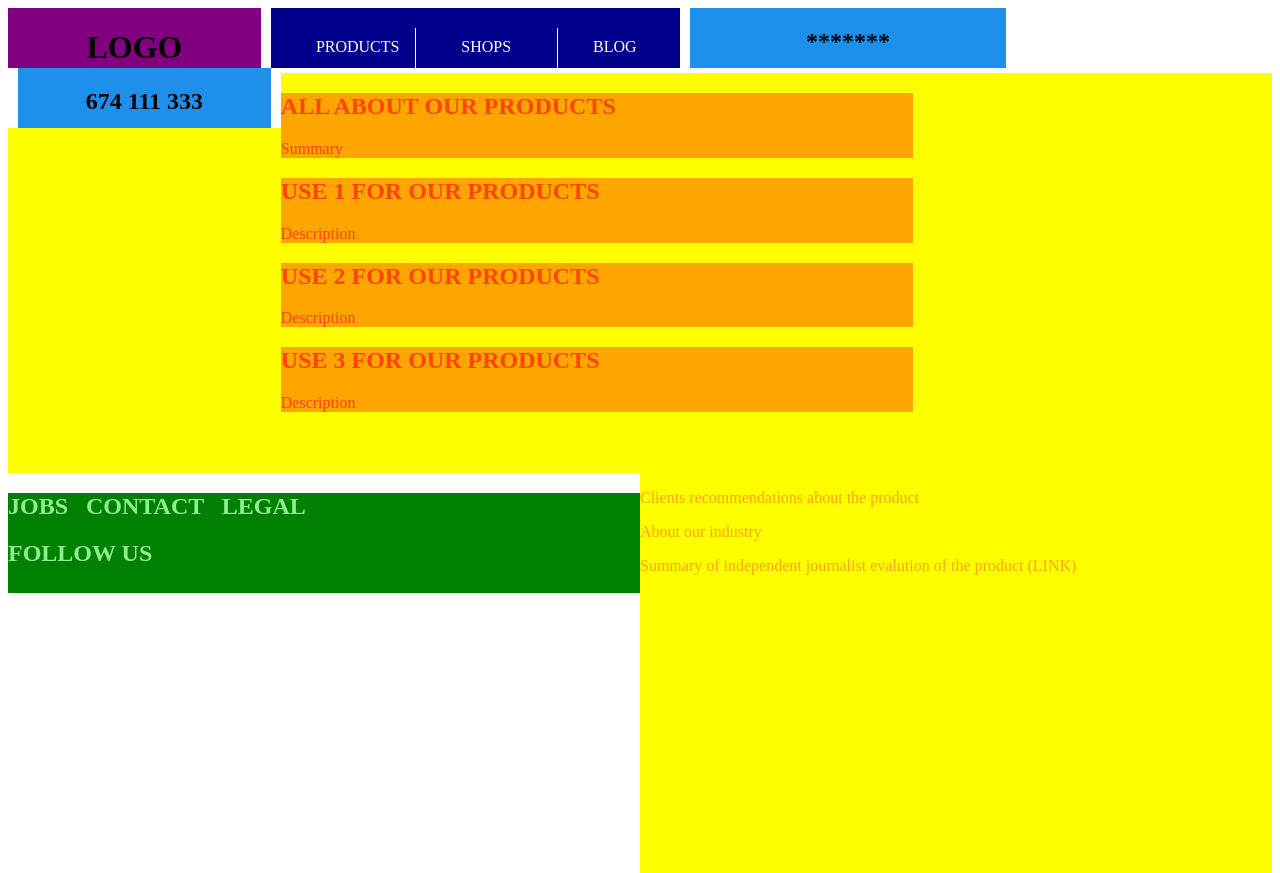
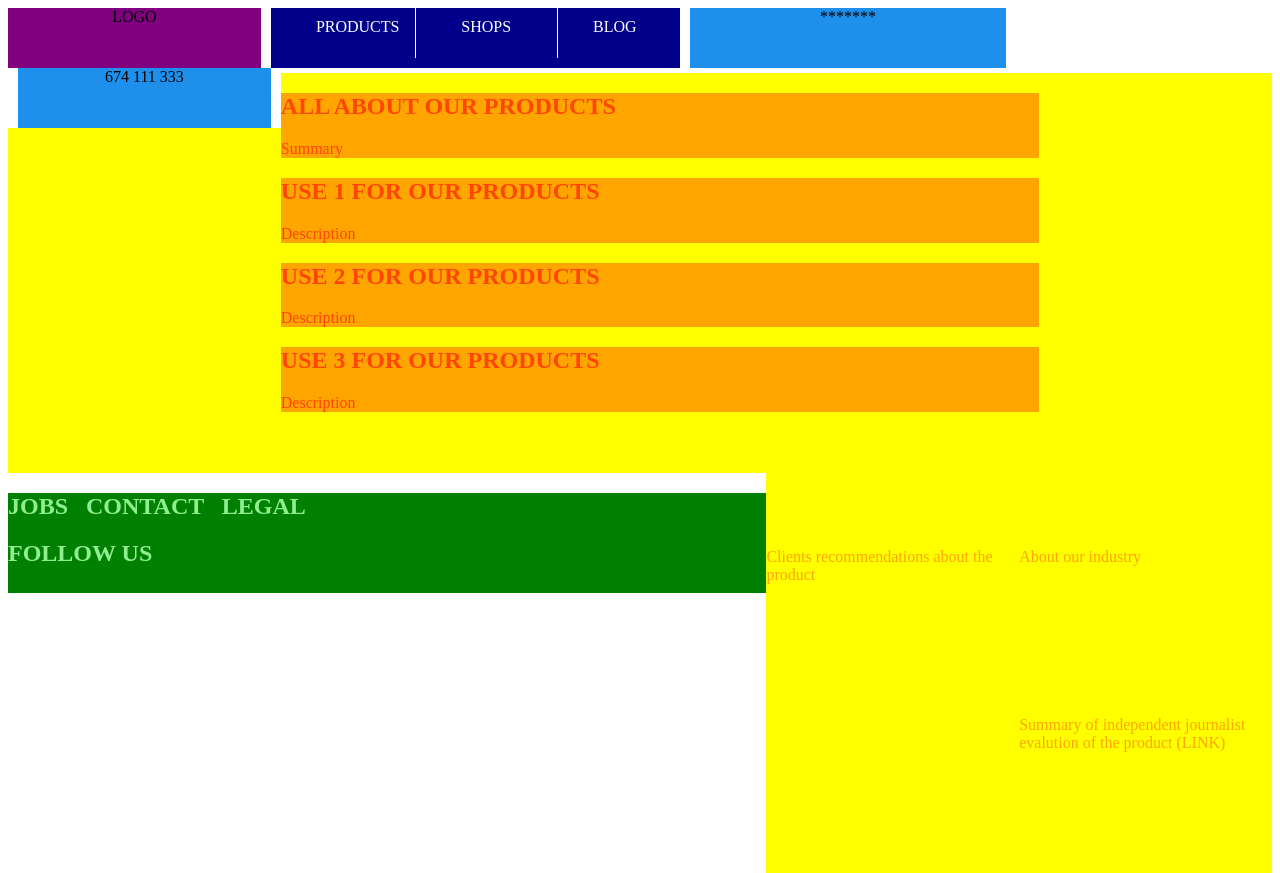
Before and after one commit to sergiocuacor/LLMM, a plain HTML site: page ETIQUETAS_SEMANTICAS/index.html in a window 1280 px wide. Drawn offline with Linux system fonts and the light colour scheme.

Commit message:
ETIQ SEMANTICAS

```diff
--- a/ETIQUETAS_SEMANTICAS/estilos/estilos.css
+++ b/ETIQUETAS_SEMANTICAS/estilos/estilos.css
@@ -24,10 +24,7 @@ nav{
 
 
 }
-#paddingtop{
-    height: 20px;
-    width: 100%;
-}
+
 #products{
     height: 40px;
     float: left;
@@ -85,19 +82,29 @@ main{
     background-color: yellow;
     color: orangered;
     height: 400px;
-    width: 50%;
+    width: 60%;
     float: left;
 }
 .elem{
     background-color: orange;
+    margin-bottom: 15px;
 
 }
 #mainRight{
     background-color: yellow;
     height: 400px;
-    width: 50%;
+    width: 40%;
     float: right;
     color: orange;
+
+    }
+.pRight{
+        margin: 0px;
+        width: 50%;
+        float: left;
+        padding-top: 75px;
+        padding-bottom: 75px;
+
     }
 footer{
     background-color: green;
--- a/ETIQUETAS_SEMANTICAS/index.html
+++ b/ETIQUETAS_SEMANTICAS/index.html
@@ -9,7 +9,7 @@
   <body>
     <header>
       <div id="logo">
-        <h1>LOGO</h1>
+        LOGO
       </div>
       <nav>
         <div id="paddingtop"></div>
@@ -18,10 +18,10 @@
         <div id="blog">BLOG</div>
       </nav>
       <div id="estrellas">
-        <h2>*******</h2>
+        *******
       </div>
       <div id="numerotlf">
-        <h2>674 111 333</h2>
+        674 111 333
       </div>
     </header>
 
@@ -45,9 +45,9 @@
         </div>
       </div>
       <div id="mainRight">
-        <p>Clients recommendations about the product</p>
-        <p>About our industry</p>
-        <p>Summary of independent journalist evalution of the product (LINK)</p>
+        <p class="pRight">Clients recommendations about the product</p>
+        <p class="pRight">About our industry</p>
+        <p class="pRight">Summary of independent journalist evalution of the product (LINK)</p>
       </div>
     </main>
     <footer>
```
